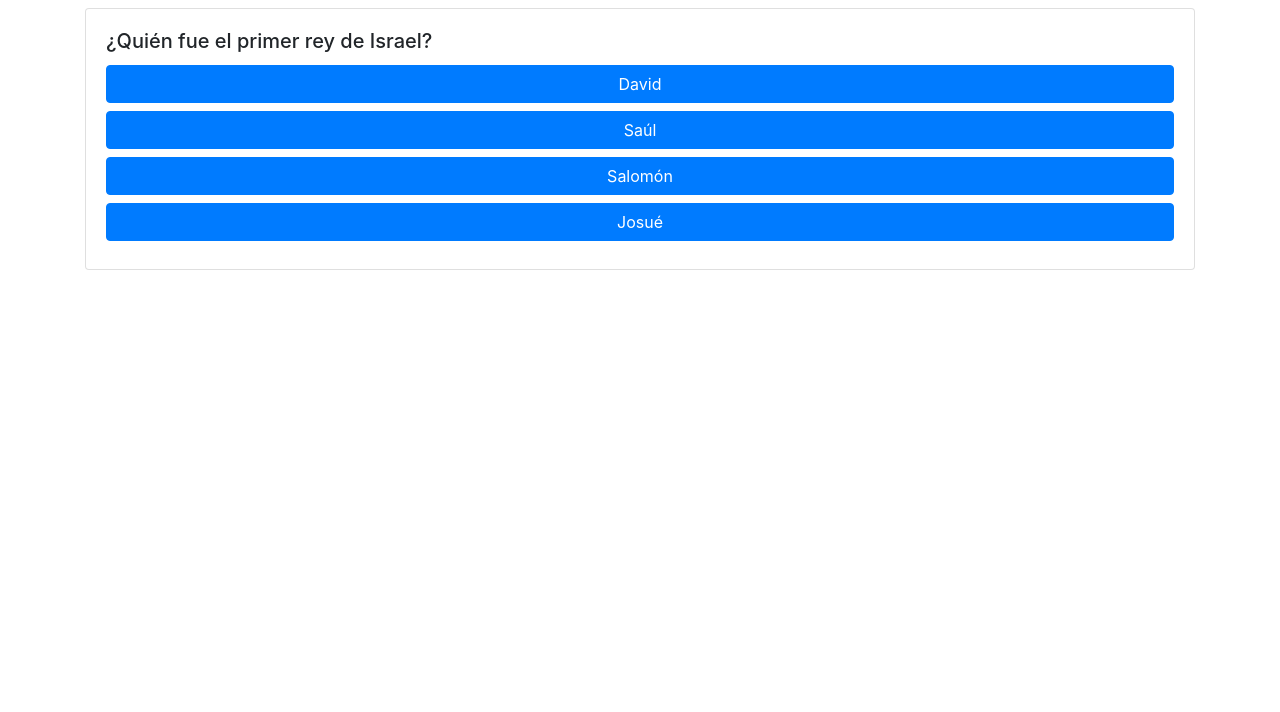
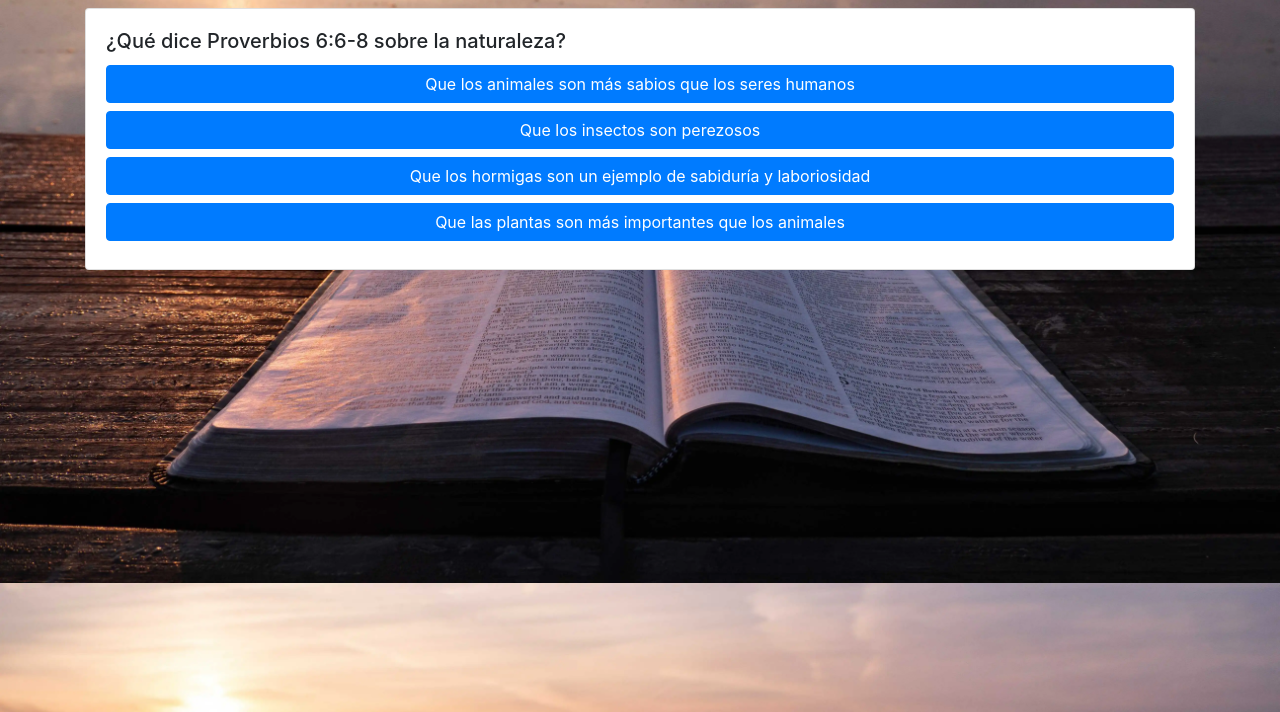
Before and after one commit to DaniPinelli/BibleCards, a plain HTML site: page index.html in a window 1280 px wide. Shown: the part 88-800 px from the top of the page. Drawn offline with nearby package versions, Linux system fonts and the light colour scheme.

Commit message:
several changes

```diff
--- a/index.html
+++ b/index.html
@@ -4,12 +4,12 @@
     <meta charset="UTF-8">
     <meta http-equiv="X-UA-Compatible" content="IE=edge">
     <meta name="viewport" content="width=device-width, initial-scale=1.0">
-        <title>Juego de Preguntas y Respuestas de la Biblia</title>
+        <title>Cartas Bíblicas</title>
         <link rel="stylesheet" href="https://maxcdn.bootstrapcdn.com/bootstrap/4.0.0/css/bootstrap.min.css">
     </head>
-    <body>
-        <div class="container">
-            <h1 class="text-center my-4">Juego de Preguntas y Respuestas de la Biblia</h1>
+    <body style="background-image: url(biblia.webp); background-position: center; background-size: cover;">
+        <div class="container" >
+            <h1 class="text-center my-4">Cartas Bíblicas</h1>
             <div id="card-container"></div>
             <div id="result"></div>
         </div>
--- a/script.js
+++ b/script.js
@@ -1,32 +1,51 @@
 // Array de preguntas y respuestas
 var preguntas = [
   {
-    pregunta: "¿Cuál de los siguientes profetas fue arrojado a un foso lleno de leones?",
-    respuestas: [
-      { texto: "Daniel", correcta: true },
-      { texto: "Moisés", correcta: false },
-      { texto: "Isaías", correcta: false },
-      { texto: "Jeremías", correcta: false },
-    ],
+    pregunta: "¿Qué significa la parábola del sembrador? Mateo 13:3-9" , respuestas: [ { texto: "Que la semilla nunca crecerá si no se riega", correcta: false }, { texto: "Que la semilla representa la Palabra de Dios y la tierra representa el corazón de las personas", correcta: true }, { texto: "Que la semilla es muy importante en vida de los agricultores", correcta: false }, { texto: "Que la semilla cae en buen terreno", correcta: false }, ],
   },
   {
-    pregunta: "¿Quién fue el primer rey de Israel?",
+    pregunta: "¿Quién fue el primer rey de Israel? Samuel 10:20-24 ",
     respuestas: [
       { texto: "David", correcta: false },
       { texto: "Saúl", correcta: true },
       { texto: "Salomón", correcta: false },
-      { texto: "Josué", correcta: false },
+      { texto: "Samuel", correcta: false },
     ],
   },
   {
-    pregunta: "¿En qué libro de la Biblia se encuentra la historia de José y sus hermanos?",
-    respuestas: [
-      { texto: "Éxodo", correcta: false },
-      { texto: "Números", correcta: false },
-      { texto: "Génesis", correcta: true },
-      { texto: "Levítico", correcta: false },
-    ],
+    pregunta: "¿Cuál es la primera creación de Dios? Génesis 1:1-5 ", respuestas: [
+       { texto: "El cielo", correcta: false },
+      { texto: "La tierra", correcta: false },
+      { texto: "La luz", correcta: true },
+      { texto: "Los animales acuáticos", correcta: false },
+     ],
   },
+  {
+    pregunta: "¿Qué dice Proverbios 6:6-8 sobre la naturaleza?" , respuestas: [ { texto: "Que los animales son más sabios que los seres humanos", correcta: false }, { texto: "Que los insectos son perezosos", correcta: false }, { texto: "Que los hormigas son un ejemplo de sabiduría y laboriosidad", correcta: true }, { texto: "Que las plantas son más importantes que los animales", correcta: false }, ],
+  },
+  {
+    pregunta: "¿Qué dice Salmo 19:1-2 sobre la creación?" , respuestas: [ { texto: "Que la creación es un error de Dios", correcta: false }, { texto: "Que la creación es más importante que el Creador", correcta: false }, { texto: "Que la creación muestra la gloria de Dios", correcta: true }, { texto: "Que la creación es un reflejo del pecado en el mundo", correcta: false }, ],
+  },
+  {
+    pregunta: "¿Cómo describe Proverbios 8:22-31 la creación?" , respuestas: [ { texto: "Como algo feo y sin valor", correcta: false }, { texto: "Como algo creado por los seres humanos", correcta: false }, { texto: "Como algo creado por la sabiduría de Dios", correcta: true }, { texto: "Como algo malo que debe ser destruido", correcta: false }, ],
+  },
+  {
+    pregunta: "¿Qué dice Romanos 8:18-23 sobre la creación?" , respuestas: [ { texto: "Que la creación es perfecta y no necesita ser cambiada", correcta: false }, { texto: "Que la creación es temporal y no importa", correcta: false }, { texto: "Que la creación está sufriendo y espera ser liberada de la corrupción", correcta: true }, { texto: "Que la creación es una ilusión y no existe", correcta: false }, ],
+  },
+  {
+
+    pregunta: "¿Solo quién sabe la hora y día en la que Jesús vendrá?" , respuestas:
+
+[ { texto: "Los científicos", correcta: false },
+
+{ texto: "Los arqueólogos", correcta: false },
+
+ { texto: "Los discípulos", correcta: false },
+
+ { texto: "Dios", correcta: true}, ],
+
+  }
+
 ];
 
 // Variables globales
@@ -89,7 +108,7 @@ function mostrarTarjetaFin() {
   tarjetaBody.classList.add("card-body");
   var tarjetaTitulo = document.createElement("h5");
   tarjetaTitulo.classList.add("card-title");
-  tarjetaTitulo.textContent = "FIN";
+  tarjetaTitulo.textContent = "Game Over";
   tarjetaBody.appendChild(tarjetaTitulo);
   var botonReiniciar = document.createElement("button");
   botonReiniciar.classList.add("btn", "btn-success");
@@ -120,7 +139,7 @@ function manejarRespuesta(evento) {
     document.getElementById("result").textContent = "👍🏻";
   } else {
     tarjetaActual.classList.add("bg-danger");
-    document.getElementById("result").textContent = "Respuesta incorrecta 😬";
+    document.getElementById("result").textContent = "😬";
   }
 
   setTimeout(function() {
```
Also changed, not shown: biblia.webp (added).
